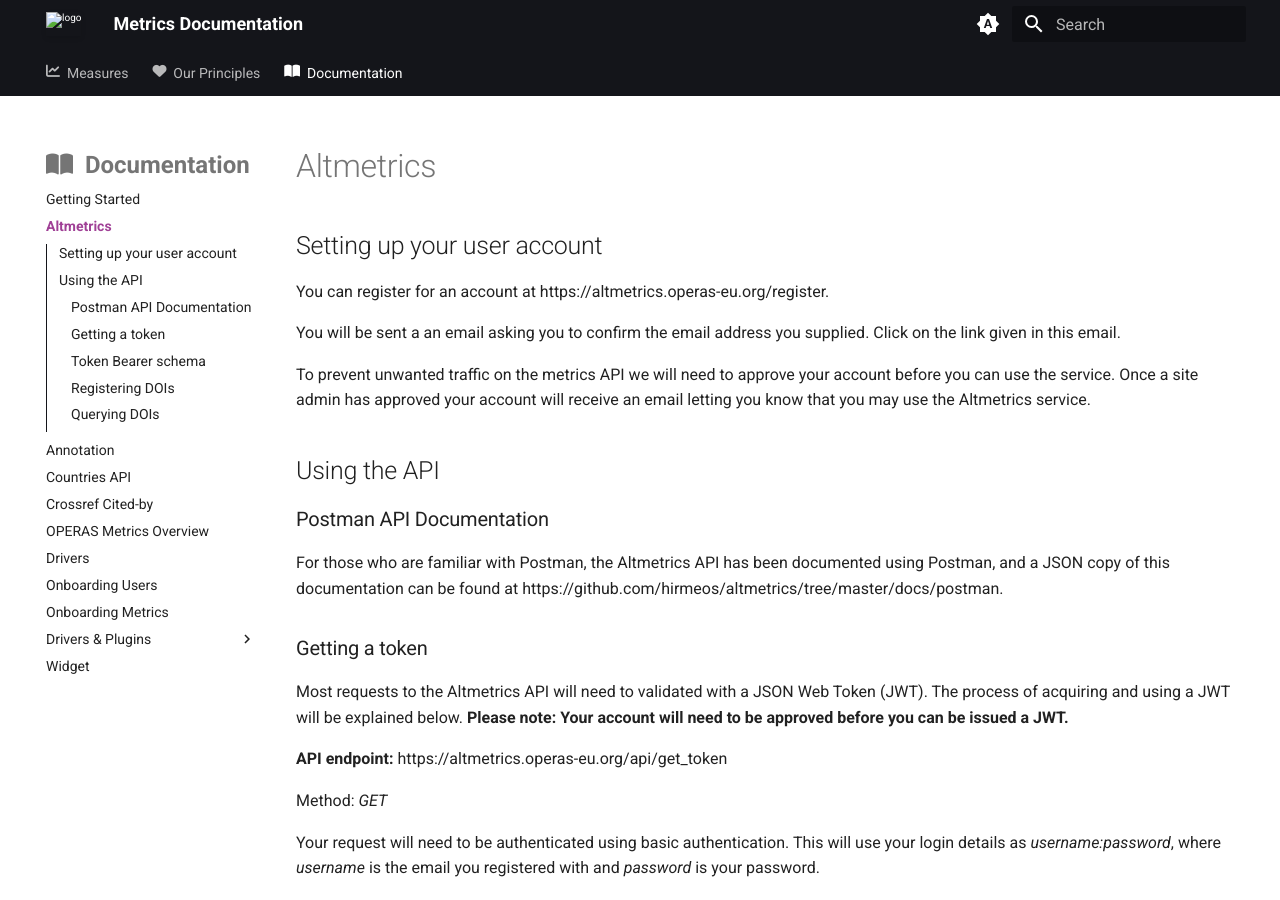
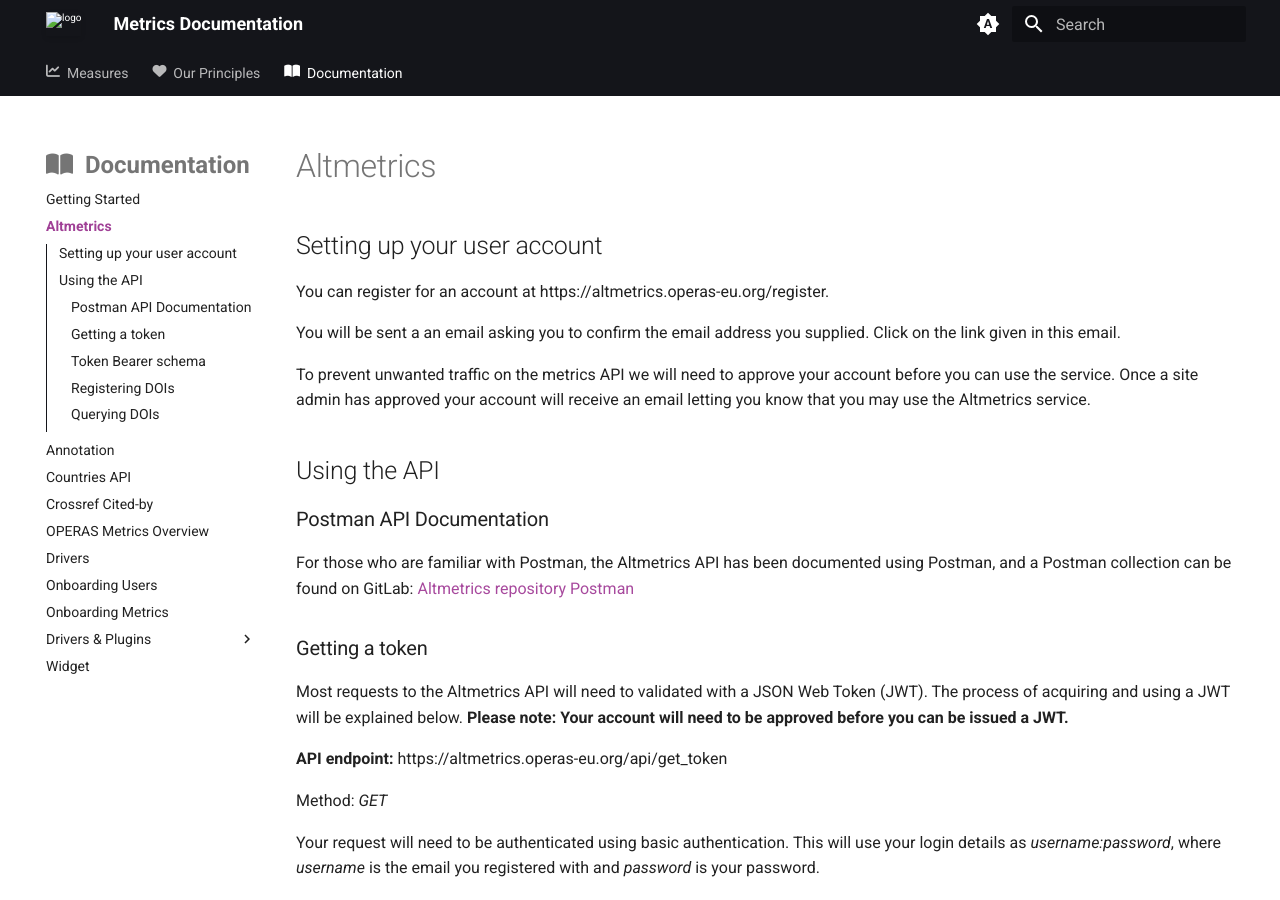
Before and after one commit to operas-eu/metrics_portal, an MkDocs documentation site: the page built from docs/metrics-docs/altmetrics.en-GB.md, in a window 1280 px wide and 900 px high. Built offline with MkDocs 1.6.1 and Material for MkDocs 9.7.7, drawn with Linux system fonts in a browser that asks for light colours.

Commit message:
Corrected the Altmetrics link, changed from the GitHub repository to the GitLab repository.

```diff
--- a/docs/metrics-docs/altmetrics.en-GB.md
+++ b/docs/metrics-docs/altmetrics.en-GB.md
@@ -12,7 +12,7 @@
 
 ### Postman API Documentation
 
-For those who are familiar with Postman, the Altmetrics API has been documented using Postman, and a JSON copy of this documentation can be found at https://github.com/hirmeos/altmetrics/tree/master/docs/postman.
+For those who are familiar with Postman, the Altmetrics API has been documented using Postman, and a Postman collection can be found on GitLab: [Altmetrics repository Postman][1]
 
 ### Getting a token
 
@@ -81,3 +81,5 @@
 **Method:** *GET*
 
 Refer to postman JSON for an example call to this API endpoint.
+
+[1]: https://gitlab.com/ubiquitypress/altmetrics/-/blob/master/docs/postman/altmetrics-API.postman_collection.json?ref_type=heads "Altmetrics repository Postman"
```
Also changed, not shown: docs/metrics-docs/onboarding-sending-metrics.en-GB.md (+3 -1 lines), site/metrics-docs/altmetrics.en-GB/index.html, site/metrics-docs/onboarding-sending-metrics.en-GB/index.html, site/search/search_index.json, 1 other file.
